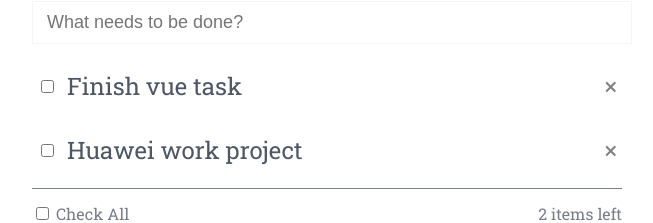
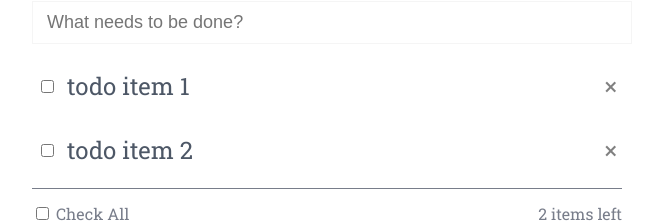
Before and after one commit to svkylmz/todo-with-vuex, a Vue app: page / in a window 1280 px wide. Shown: the part 169-392 px from the top of the page, without its empty margins (313-966 px from the left). Built offline with nearby package versions, Linux system fonts and the light colour scheme.

Commit message:
Fixed something

```diff
--- a/src/main.js
+++ b/src/main.js
@@ -2,7 +2,6 @@
 import App from './App.vue'
 import { store } from './store/store'
 
-window.eventBus = new Vue();
 Vue.config.productionTip = false
 
 new Vue({
--- a/src/store/store.js
+++ b/src/store/store.js
@@ -9,12 +9,12 @@
         todos: [
             {
               'id': 1,
-              'title': 'Finish vue task',
+              'title': 'todo item 1',
               'completed': false,
             },
             {
               'id': 2,
-              'title': 'Huawei work project',
+              'title': 'todo item 2',
               'completed': false
             }
         ]
```
